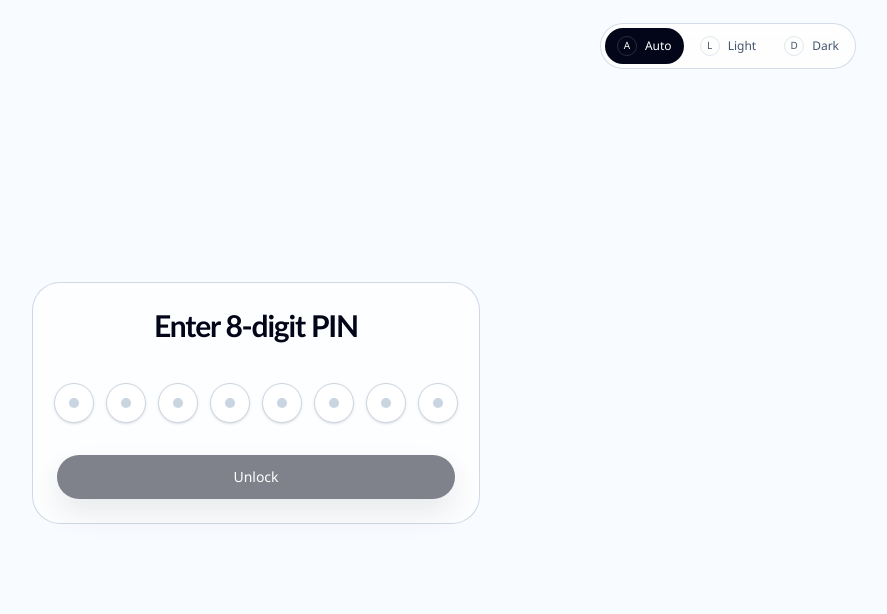
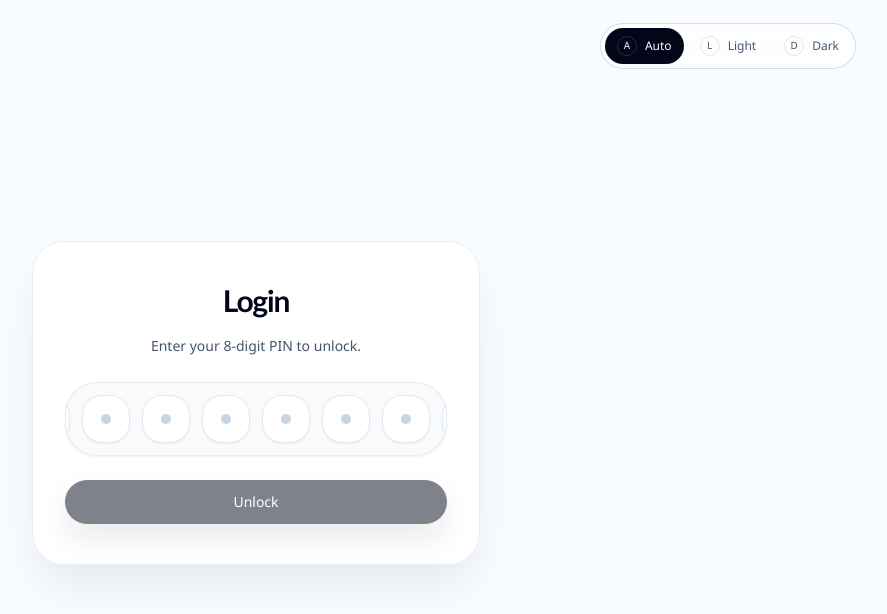
Before and after one commit to maruwtc/rest-wishlist, a Next.js app: page / in a window 1280 px wide. Shown: the top 614 px of the page, without its empty margins (384-1271 px from the left). Built offline with nearby package versions, Linux system fonts and the light colour scheme.

Commit message:
Refactor LoginGate and InputOTP components for improved UI and accessibility

```diff
--- a/components/login-gate.tsx
+++ b/components/login-gate.tsx
@@ -60,13 +60,16 @@ export function LoginGate({
       <div className="safe-page mx-auto flex h-full w-full max-w-7xl items-stretch px-4 py-0 sm:px-6 lg:px-8">
         <div className="relative flex safe-screen w-full items-center justify-center overflow-hidden">
           <ThemeToggle className="absolute right-0 top-0 z-10 sm:right-2 sm:top-2" />
-          <Card className="w-full max-w-md flex-col items-center space-y-4 bg-white/72 backdrop-blur dark:bg-slate-950/60">
-            <CardHeader className="text-center">
-              <CardTitle className="text-3xl tracking-[-0.04em]">Enter 8-digit PIN</CardTitle>
+          <Card className="w-full max-w-md overflow-hidden rounded-[2rem] border border-slate-200/70 bg-white/90 shadow-2xl shadow-slate-900/10 backdrop-blur dark:border-slate-700/80 dark:bg-slate-950/80 dark:shadow-none">
+            <CardHeader className="text-center px-8 pt-10">
+              <CardTitle className="text-3xl tracking-[-0.04em]">Login</CardTitle>
+              <p className="mx-auto mt-2 max-w-xs text-sm leading-6 text-slate-600 dark:text-slate-300">
+                Enter your 8-digit PIN to unlock.
+              </p>
             </CardHeader>
-            <CardContent>
+            <CardContent className="px-8 pb-10">
               <form className="w-full" onSubmit={handleSubmit}>
-                <div className="flex flex-col items-center space-y-2">
+                <div className="flex flex-col items-center space-y-4">
                   <InputOTP
                     id="login-pin"
                     maxLength={8}
@@ -94,7 +97,7 @@ export function LoginGate({
                       {error}
                     </div>
                   ) : null}
-                  <Button type="submit" className="justify-center mt-6 w-full" disabled={pin.length !== 8}>
+                  <Button type="submit" className="justify-center mt-2 w-full" disabled={pin.length !== 8}>
                     Unlock
                   </Button>
                 </div>
--- a/components/ui/input-otp.tsx
+++ b/components/ui/input-otp.tsx
@@ -17,7 +17,7 @@ function InputOTP({
     <OTPInput
       data-slot="input-otp"
       containerClassName={cn(
-        "flex items-center gap-3 has-disabled:opacity-50",
+        "mx-auto flex max-w-full items-center justify-center overflow-x-auto rounded-[2rem] border border-slate-200/80 bg-slate-50/90 px-3 py-3 shadow-sm shadow-slate-900/5 transition-colors duration-200 dark:border-slate-700/80 dark:bg-slate-950/70 dark:shadow-none",
         containerClassName
       )}
       className={cn("disabled:cursor-not-allowed", className)}
@@ -30,7 +30,7 @@ function InputOTPGroup({ className, ...props }: React.ComponentProps<"div">) {
   return (
     <div
       data-slot="input-otp-group"
-      className={cn("flex items-center gap-3", className)}
+      className={cn("flex items-center justify-center gap-1 sm:gap-2 md:gap-3", className)}
       {...props}
     />
   )
@@ -51,19 +51,19 @@ function InputOTPSlot({
       data-slot="input-otp-slot"
       data-active={isActive}
       className={cn(
-        "relative flex h-10 w-10 items-center justify-center rounded-full border border-slate-300 bg-white text-base shadow-sm transition-all outline-none data-[active=true]:z-10 data-[active=true]:border-sky-500 data-[active=true]:ring-4 data-[active=true]:ring-sky-500/15 dark:border-white/15 dark:bg-white/6 dark:data-[active=true]:border-sky-400 dark:data-[active=true]:ring-sky-400/15",
+        "relative flex h-8 w-8 sm:h-10 sm:w-10 lg:h-12 lg:w-12 items-center justify-center rounded-[1.25rem] border border-slate-200 bg-white text-base shadow-sm shadow-slate-900/5 transition-all duration-200 outline-none data-[active=true]:z-10 data-[active=true]:border-sky-500 data-[active=true]:bg-sky-50 data-[active=true]:ring-4 data-[active=true]:ring-sky-500/15 dark:border-slate-800 dark:bg-slate-950 dark:text-white dark:shadow-none dark:data-[active=true]:border-sky-400 dark:data-[active=true]:bg-slate-900/80 dark:data-[active=true]:ring-sky-400/15",
         className
       )}
       {...props}
     >
       {char ? (
-        <span className="h-3 w-3 rounded-full bg-slate-950 dark:bg-white" />
+        <span className="h-3.5 w-3.5 rounded-full bg-slate-950 dark:bg-white" />
       ) : (
         <span className="h-2.5 w-2.5 rounded-full bg-slate-300 dark:bg-white/15" />
       )}
       {hasFakeCaret && (
         <div className="pointer-events-none absolute inset-0 flex items-center justify-center">
-          <div className="h-5 w-px animate-caret-blink bg-sky-500 duration-1000 dark:bg-sky-400" />
+          <div className="h-6 w-px animate-caret-blink bg-sky-500 duration-1000 dark:bg-sky-400" />
         </div>
       )}
     </div>
```
